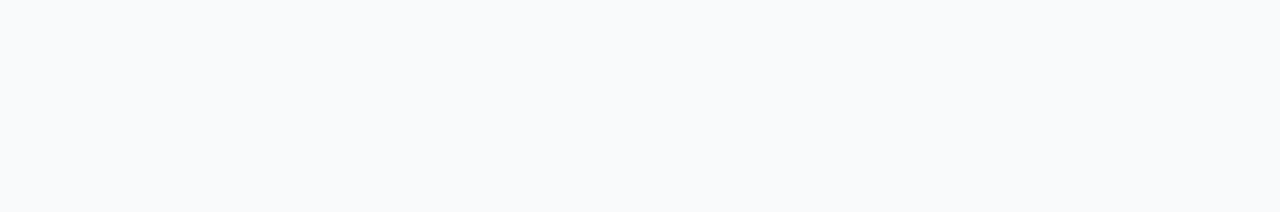
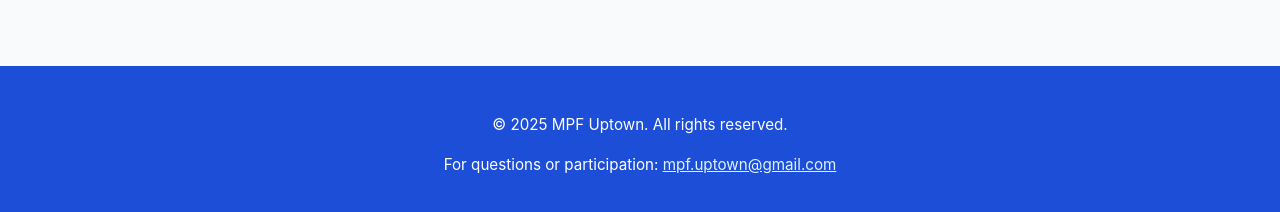
Before and after one commit to Harsh062/mpf-uptown-site, a Next.js app: page / in a window 1280 px wide. Shown: the part 1321-1533 px from the top of the page. Before the commit the page ends 1339 px from the top, so only its background shows below. Built offline with nearby package versions, Linux system fonts and the light colour scheme.

Commit message:
Add footer

```diff
--- /dev/null
+++ b/components/Footer.js
@@ -0,0 +1,35 @@
+export default function Footer() {
+  return (
+    <footer style={styles.footer}>
+      <div style={styles.content}>
+        <p>© {new Date().getFullYear()} MPF Uptown. All rights reserved.</p>
+        <p>
+          For questions or participation:{" "}
+          <a href="mailto:mpf.uptown@gmail.com" style={styles.link}>
+            mpf.uptown@gmail.com
+          </a>
+        </p>
+      </div>
+    </footer>
+  );
+}
+
+const styles = {
+  footer: {
+    marginTop: "4rem",
+    backgroundColor: "#1d4ed8",
+    color: "white",
+    padding: "2rem 1rem",
+  },
+  content: {
+    maxWidth: "900px",
+    margin: "0 auto",
+    textAlign: "center",
+    lineHeight: 1.6,
+    fontSize: "0.95rem",
+  },
+  link: {
+    color: "#e0f2fe",
+    textDecoration: "underline",
+  },
+};
--- a/components/Layout.js
+++ b/components/Layout.js
@@ -1,4 +1,5 @@
 import Navbar from "./Navbar";
+import Footer from "./Footer";
 
 export default function Layout({ children }) {
   return (
@@ -7,6 +8,7 @@ export default function Layout({ children }) {
       <div style={{ maxWidth: "900px", margin: "0 auto", padding: "0 1rem" }}>
         {children}
       </div>
+      <Footer />
     </>
   );
 }
```
